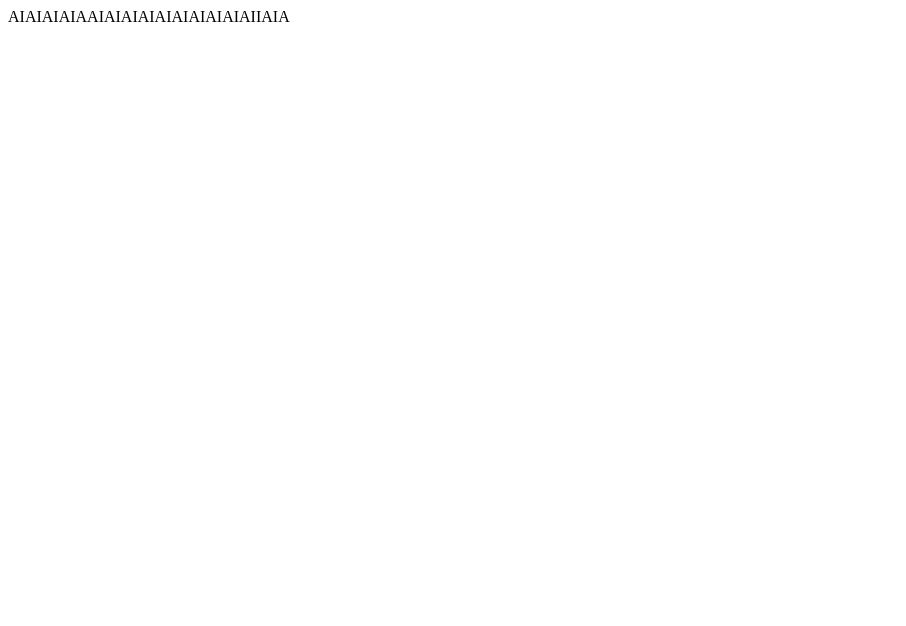
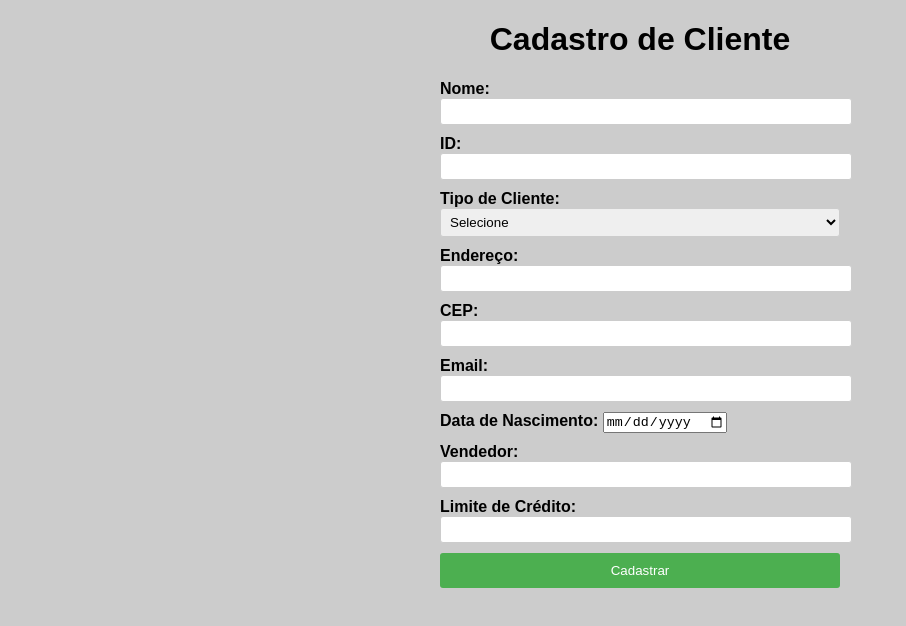
Before and after one commit to mariathaispf/forms_cliente, a plain HTML site: page index.html in a window 1280 px wide. Shown: the whole page, without its empty margins (0-906 px from the left). Drawn offline with Linux system fonts and the light colour scheme.

Commit message:
Add files via upload

```diff
--- /dev/null
+++ b/css/style.css
@@ -0,0 +1,48 @@
+body {
+    background-color: #ccc;
+    font-family: Arial, sans-serif;
+    margin: 20px;
+}
+
+h1 {
+    text-align: center;
+}
+
+form {
+    display: grid;
+    grid-gap: 10px;
+    max-width: 400px;
+    margin: 0 auto;
+}
+
+label {
+    font-weight: bold;
+}
+
+input[type="text"],
+input[type="number"],
+select {
+    width: 100%;
+    padding: 5px;
+    border: 1px solid #ccc;
+    border-radius: 3px;
+}
+
+button[type="submit"] {
+    width: 100%;
+    padding: 10px;
+    background-color: #4CAF50;
+    color: #fff;
+    border: none;
+    border-radius: 3px;
+    cursor: pointer;
+}
+
+button[type="submit"]:hover {
+    background-color: #45a049;
+}
+@media screen and (max-width: 600px) {
+    .container {
+        max-width: 90%;
+    }
+}
--- a/index.html
+++ b/index.html
@@ -1 +1,56 @@
-AIAIAIAIAAIAIAIAIAIAIAIAIAIAIIAIA
+<!DOCTYPE html>
+<html>
+<head>
+    <title>Cadastro de Cliente</title>
+    <link rel="stylesheet" type="text/css" href="css/style.css">
+</head>
+<body>
+    <h1 class="title">Cadastro de Cliente</h1>
+    <div class="container">
+        <form id="cadastroForm" onsubmit="submitForm(event)">
+            <div class="form-group">
+                <label for="nome">Nome:</label>
+                <input type="text" id="nome" required>
+            </div>
+            <div class="form-group">
+                <label for="id">ID:</label>
+                <input type="text" id="id" required>
+            </div>
+            <div class="form-group">
+                <label for="tipoCliente">Tipo de Cliente:</label>
+                <select id="tipoCliente" required>
+                    <option value="">Selecione</option>
+                    <option value="pf">Pessoa Física</option>
+                    <option value="pj">Pessoa Jurídica</option>
+                </select>
+            </div>
+            <div class="form-group">
+                <label for="endereco">Endereço:</label>
+                <input type="text" id="endereco" required>
+            </div>
+            <div class="form-group">
+                <label for="cep">CEP:</label>
+                <input type="text" id="cep" required>
+            </div>
+            <div class="form-group">
+                <label for="email">Email:</label>
+                <input type="text" id="email" required>
+            </div>
+            <div class="form-group">
+                <label for="dataNascimento">Data de Nascimento:</label>
+                <input type="date" id="dataNascimento" required>
+            </div>
+            <div class="form-group">
+                <label for="vendedor">Vendedor:</label>
+                <input type="text" id="vendedor" required>
+            </div>
+            <div class="form-group">
+                <label for="limiteCredito">Limite de Crédito:</label>
+                <input type="number" id="limiteCredito" required>
+            </div>
+            <button type="submit">Cadastrar</button>
+        </form>
+    </div>
+    <script src="js/myScript.js"></script>
+</body>
+</html>
--- /dev/null
+++ b/js/myScript.js
@@ -0,0 +1,59 @@
+function submitForm(event) {
+    event.preventDefault();
+
+    try {
+        const nome = document.getElementById('nome').value;
+        const id = document.getElementById('id').value;
+        const tipoCliente = document.getElementById('tipoCliente').value;
+        const endereco = document.getElementById('endereco').value;
+        const cep = document.getElementById('cep').value;
+        const email = document.getElementById('email').value;
+        const dataNascimento = document.getElementById('dataNascimento').value;
+        const vendedor = document.getElementById('vendedor').value;
+        const limiteCredito = document.getElementById('limiteCredito').value;
+
+        const errorMessages = [];
+
+        if (!/^[a-zA-Z\s]+$/.test(nome)) {
+            errorMessages.push('O nome deve conter apenas letras.');
+        }
+
+        if (!id || isNaN(id)) {
+            errorMessages.push('O ID deve ser um número válido.');
+        }
+
+        if (isNaN(cep)) {
+            errorMessages.push('O CEP deve conter apenas números.');
+        }
+
+        if (isNaN(limiteCredito) || limiteCredito < 0) {
+            errorMessages.push('O limite de crédito deve ser um número válido e não negativo.');
+        }
+
+        if (errorMessages.length > 0) {
+            throw new Error(errorMessages.join('\n'));
+        }
+
+        document.cookie = `nome=${nome}`;
+        document.cookie = `id=${id}`;
+
+        alert('Cadastro realizado com sucesso!');
+
+        document.getElementById('cadastroForm').reset();
+    } catch (error) {
+        alert('Ocorreram os seguintes erros no cadastro:\n' + error.message);
+        console.error(error);
+    }
+}
+
+window.onload = function() {
+    const cookies = document.cookie.split(';');
+    for (let i = 0; i < cookies.length; i++) {
+        const cookie = cookies[i].trim();
+        if (cookie.startsWith('nome=')) {
+            document.getElementById('nome').value = cookie.substring(5);
+        } else if (cookie.startsWith('id=')) {
+            document.getElementById('id').value = cookie.substring(3);
+        }
+    }
+};
```
